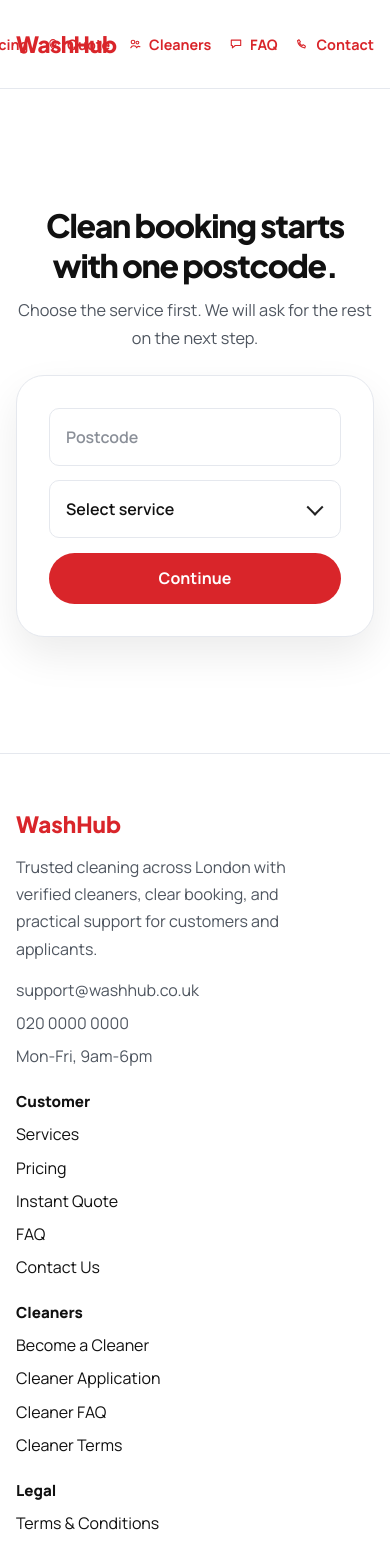
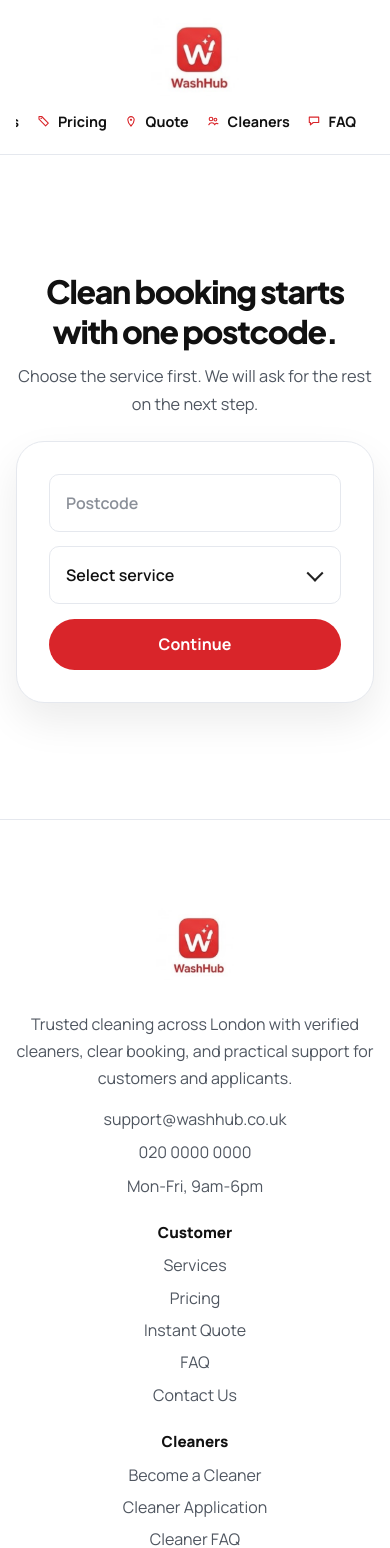
Before and after one commit to martinmsh1025-sketch/AreaSorted, a Next.js app: page / in a window 390 px wide. Shown: the top 1548 px of the page. Built offline with nearby package versions, Linux system fonts and the light colour scheme.

Commit message:
Add WashHub logo and postcode lookup

```diff
--- /dev/null
+++ b/src/app/api/postcode-address/route.ts
@@ -0,0 +1,43 @@
+import { NextResponse } from "next/server";
+
+const API_BASE_URL = "https://api.simplylookupadmin.co.uk/full_v3/getselectedaddress";
+
+export async function GET(request: Request) {
+  const apiKey = process.env.SIMPLY_POSTCODE_API_KEY;
+  const { searchParams } = new URL(request.url);
+  const lineId = searchParams.get("id")?.trim();
+
+  if (!apiKey) {
+    return NextResponse.json({ error: "Missing SIMPLY_POSTCODE_API_KEY." }, { status: 500 });
+  }
+
+  if (!lineId) {
+    return NextResponse.json({ error: "Missing address line id." }, { status: 400 });
+  }
+
+  const upstreamUrl = `${API_BASE_URL}?data_api_Key=${encodeURIComponent(apiKey)}&id=${encodeURIComponent(lineId)}`;
+
+  try {
+    const response = await fetch(upstreamUrl, { cache: "no-store" });
+    const data = await response.json();
+
+    if (!response.ok || data.error || !data.found) {
+      return NextResponse.json({ error: data.licenseStatus || "Unable to fetch selected address." }, { status: 502 });
+    }
+
+    return NextResponse.json({
+      address: {
+        organisation: data.organisation,
+        line1: data.line1,
+        line2: data.line2,
+        line3: data.line3,
+        town: data.town,
+        county: data.county,
+        postcode: data.postcode,
+        country: data.country,
+      },
+    });
+  } catch {
+    return NextResponse.json({ error: "Unable to fetch selected address." }, { status: 502 });
+  }
+}
--- /dev/null
+++ b/src/app/api/postcode-search/route.ts
@@ -0,0 +1,35 @@
+import { NextResponse } from "next/server";
+
+const API_BASE_URL = "https://api.simplylookupadmin.co.uk/full_v3/getaddresslist";
+
+export async function GET(request: Request) {
+  const apiKey = process.env.SIMPLY_POSTCODE_API_KEY;
+  const { searchParams } = new URL(request.url);
+  const query = searchParams.get("query")?.trim();
+
+  if (!apiKey) {
+    return NextResponse.json({ error: "Missing SIMPLY_POSTCODE_API_KEY." }, { status: 500 });
+  }
+
+  if (!query) {
+    return NextResponse.json({ error: "Missing postcode query." }, { status: 400 });
+  }
+
+  const upstreamUrl = `${API_BASE_URL}?data_api_Key=${encodeURIComponent(apiKey)}&query=${encodeURIComponent(query)}`;
+
+  try {
+    const response = await fetch(upstreamUrl, { cache: "no-store" });
+    const data = await response.json();
+
+    if (!response.ok || data.errormessage) {
+      return NextResponse.json({ error: data.errormessage || "Unable to fetch addresses." }, { status: 502 });
+    }
+
+    return NextResponse.json({
+      results: data.results ?? [],
+      instructionsTxt: data.instructionsTxt ?? "Choose your address from the list.",
+    });
+  } catch {
+    return NextResponse.json({ error: "Unable to fetch addresses." }, { status: 502 });
+  }
+}
--- a/src/app/globals.css
+++ b/src/app/globals.css
@@ -133,8 +133,9 @@
 
 .footer-grid {
   display: grid;
-  grid-template-columns: 1.4fr 1fr 1fr 1fr 1fr;
-  gap: 1.5rem;
+  grid-template-columns: minmax(260px, 1.5fr) repeat(4, minmax(120px, 1fr));
+  gap: 2rem;
+  align-items: start;
 }
 
 .list-clean {
@@ -219,8 +220,16 @@
   font-weight: 600;
 }
 
+
 .hero-minimal-form input::placeholder {
   color: #8a8f98;
+}
+
+.hero-minimal-note {
+  margin: -0.1rem 0 0;
+  color: var(--color-text-muted);
+  font-size: 0.92rem;
+  line-height: 1.6;
 }
 
 .hero-wrap {
@@ -377,6 +386,74 @@
   transform: translateY(-1px);
 }
 
+.site-header-shell {
+  position: sticky;
+  top: 0;
+  z-index: 20;
+  background: #fff;
+  border-bottom: 1px solid var(--color-border);
+}
+
+.site-header-grid {
+  display: grid;
+  grid-template-columns: auto 1fr;
+  align-items: center;
+  gap: 1.5rem;
+  min-height: 88px;
+}
+
+.site-header-brand {
+  display: inline-flex;
+  align-items: center;
+  white-space: nowrap;
+}
+
+.washhub-logo {
+  display: inline-flex;
+  align-items: center;
+  gap: 0.8rem;
+}
+
+.washhub-logo-compact {
+  gap: 0;
+}
+
+.washhub-logo-image {
+  width: auto;
+  height: 78px;
+  object-fit: contain;
+}
+
+.washhub-logo-compact .washhub-logo-image {
+  height: 88px;
+}
+
+.site-header-nav {
+  display: flex;
+  gap: 1.1rem;
+  flex-wrap: nowrap;
+  align-items: center;
+  justify-content: flex-end;
+  min-width: 0;
+  overflow-x: auto;
+  scrollbar-width: none;
+}
+
+.site-header-nav::-webkit-scrollbar {
+  display: none;
+}
+
+.site-header-link {
+  display: inline-flex;
+  align-items: center;
+  gap: 0.45rem;
+  color: var(--color-accent);
+  font-size: 0.9rem;
+  font-weight: 700;
+  white-space: nowrap;
+  padding: 0.2rem 0;
+}
+
 .trust-list {
   display: flex;
   flex-wrap: wrap;
@@ -402,6 +479,20 @@
   border-top: 1px solid var(--color-border);
 }
 
+.footer-shell {
+  padding-top: 2rem;
+  padding-bottom: 1rem;
+}
+
+.footer-brand-block {
+  padding-right: 1.25rem;
+}
+
+.footer-brand-mark {
+  display: inline-flex;
+  margin-bottom: 0.9rem;
+}
+
 .footer-title {
   margin-bottom: 0.7rem;
   font-size: 0.95rem;
@@ -412,6 +503,18 @@
   max-width: 320px;
   color: var(--color-text-muted);
   line-height: 1.7;
+}
+
+.footer-column {
+  justify-self: stretch;
+}
+
+.footer-column .list-clean a {
+  color: var(--color-text-muted);
+}
+
+.footer-column .list-clean li + li {
+  margin-top: 0.65rem;
 }
 
 .footer-bottom {
@@ -446,4 +549,60 @@
   .hero-art {
     min-height: auto;
   }
+
+  .site-header-grid {
+    grid-template-columns: 1fr;
+    gap: 0.8rem;
+    min-height: auto;
+    padding: 1rem 0;
+  }
+
+  .site-header-brand {
+    text-align: center;
+    justify-content: center;
+  }
+
+  .washhub-logo-image {
+    height: 72px;
+  }
+
+  .washhub-logo-compact .washhub-logo-image {
+    height: 80px;
+  }
+
+  .site-header-nav {
+    justify-content: center;
+    padding-bottom: 0.25rem;
+  }
+
+  .footer-grid {
+    grid-template-columns: 1fr;
+    gap: 1.6rem;
+  }
+
+  .footer-brand-block {
+    padding-right: 0;
+  }
+
+  .footer-shell,
+  .footer-brand-block,
+  .footer-column,
+  .footer-bottom {
+    text-align: center;
+  }
+
+  .footer-brand-copy {
+    max-width: none;
+    margin-left: auto;
+    margin-right: auto;
+  }
+
+  .footer-brand-mark {
+    justify-content: center;
+  }
+
+  .footer-column .list-clean {
+    display: grid;
+    justify-content: center;
+  }
 }
--- /dev/null
+++ b/src/components/branding/washhub-logo.tsx
@@ -0,0 +1,21 @@
+import Image from "next/image";
+
+type WashHubLogoProps = {
+  compact?: boolean;
+  className?: string;
+};
+
+export function WashHubLogo({ compact = false, className = "" }: WashHubLogoProps) {
+  return (
+    <span className={["washhub-logo", compact ? "washhub-logo-compact" : "", className].filter(Boolean).join(" ")}>
+      <Image
+        src="/images/washhub-logo.png"
+        alt="WashHub"
+        width={242}
+        height={234}
+        priority
+        className="washhub-logo-image"
+      />
+    </span>
+  );
+}
--- a/src/components/layout/site-footer.tsx
+++ b/src/components/layout/site-footer.tsx
@@ -1,3 +1,5 @@
+import { WashHubLogo } from "@/components/branding/washhub-logo";
+
 const customerLinks = [
   ["/services", "Services"],
   ["/pricing", "Pricing"],
@@ -42,10 +44,12 @@
 export function SiteFooter() {
   return (
     <footer className="footer section">
-      <div className="container">
+      <div className="container footer-shell">
         <div className="footer-grid">
-          <div>
-            <div style={{ fontFamily: "var(--font-display)", fontSize: "1.4rem", fontWeight: 800, color: "var(--color-accent)", marginBottom: "0.7rem" }}>WashHub</div>
+          <div className="footer-brand-block">
+            <div className="footer-brand-mark">
+              <WashHubLogo />
+            </div>
             <p className="footer-brand-copy">
               Trusted cleaning across London with verified cleaners, clear booking, and practical support for customers and applicants.
             </p>
@@ -55,19 +59,19 @@
               <li>Mon-Fri, 9am-6pm</li>
             </ul>
           </div>
-          <div>
+          <div className="footer-column">
             <div className="footer-title">Customer</div>
             <LinkList items={customerLinks} />
           </div>
-          <div>
+          <div className="footer-column">
             <div className="footer-title">Cleaners</div>
             <LinkList items={cleanerLinks} />
           </div>
-          <div>
+          <div className="footer-column">
             <div className="footer-title">Legal</div>
             <LinkList items={legalLinks} />
           </div>
-          <div>
+          <div className="footer-column">
             <div className="footer-title">Sitemap</div>
             <LinkList items={sitemapLinks} />
           </div>
--- a/src/components/layout/site-header.tsx
+++ b/src/components/layout/site-header.tsx
@@ -1,3 +1,5 @@
+import { WashHubLogo } from "@/components/branding/washhub-logo";
+
 const navItems = [
   { href: "/services", label: "Services", icon: "spark" },
   { href: "/pricing", label: "Pricing", icon: "tag" },
@@ -70,55 +72,19 @@
 
 export function SiteHeader() {
   return (
-    <header
-      style={{
-        position: "sticky",
-        top: 0,
-        zIndex: 20,
-        background: "#ffffff",
-        borderBottom: "1px solid var(--color-border)",
-      }}
-    >
-      <div
-        className="container"
-        style={{
-          display: "grid",
-          gridTemplateColumns: "auto 1fr",
-          alignItems: "center",
-          gap: "1.5rem",
-          minHeight: "88px",
-        }}
-      >
-        <a
-          href="/"
-          style={{
-            fontFamily: "var(--font-display)",
-            fontSize: "1.4rem",
-            fontWeight: 800,
-            letterSpacing: "-0.03em",
-            color: "var(--color-accent)",
-          }}
-        >
-          WashHub
+    <header className="site-header-shell">
+      <div className="container site-header-grid">
+        <a href="/" className="site-header-brand">
+          <WashHubLogo compact />
         </a>
 
-        <nav style={{ display: "flex", gap: "1.1rem", flexWrap: "nowrap", alignItems: "center", justifyContent: "flex-end", minWidth: 0 }}>
+        <nav className="site-header-nav">
           {navItems.map((item) => (
-            <a
-              key={item.href}
-              href={item.href}
-              style={{
-                display: "inline-flex",
-                alignItems: "center",
-                gap: "0.45rem",
-                color: "var(--color-accent)",
-                fontSize: "0.9rem",
-                fontWeight: 700,
-                whiteSpace: "nowrap",
-              }}
-            >
-              <NavIcon icon={item.icon} />
-              {item.label}
+            <a key={item.href} href={item.href} className="site-header-link">
+              <span style={{ color: "var(--color-accent)", display: "inline-flex", alignItems: "center" }}>
+                <NavIcon icon={item.icon} />
+              </span>
+              <span style={{ color: "var(--color-text)" }}>{item.label}</span>
             </a>
           ))}
         </nav>
```
Also changed, not shown: src/app/(marketing)/page.tsx (+86 -2 lines), public/images/washhub-logo.png (added).
